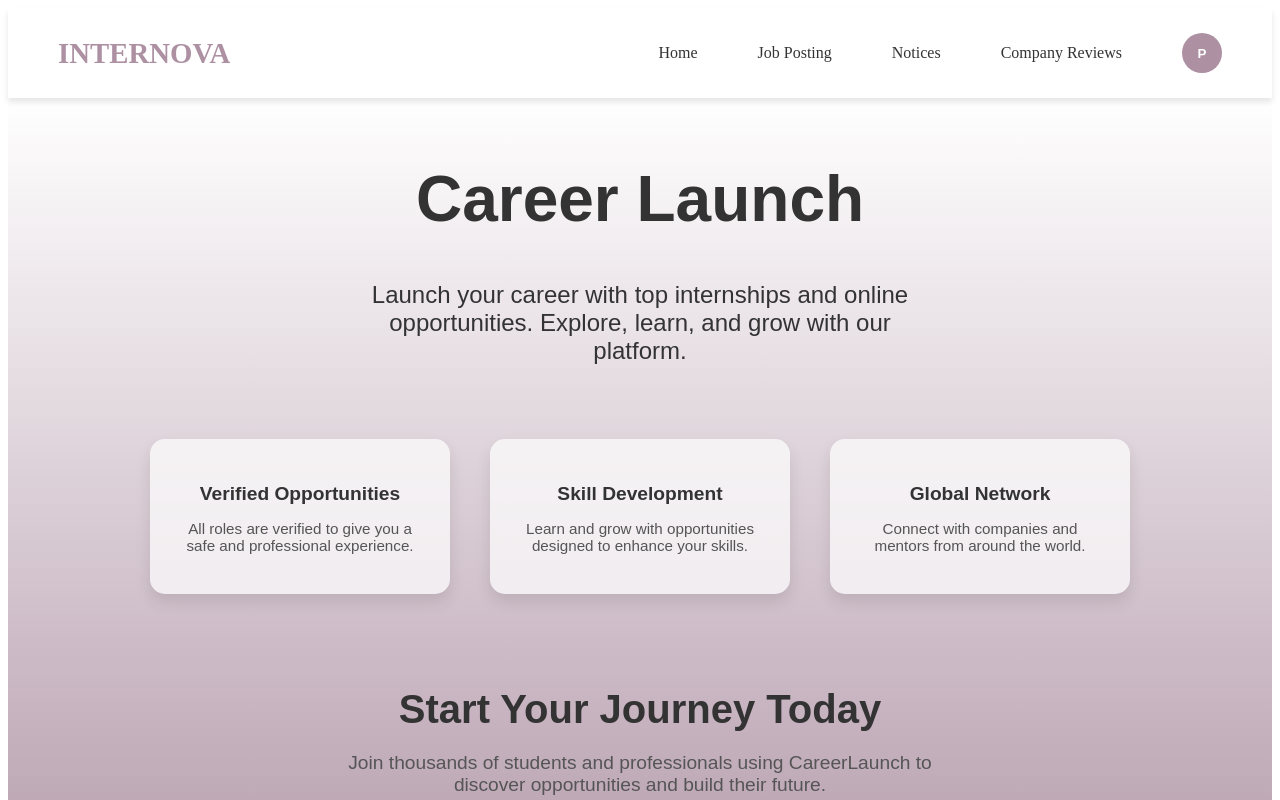
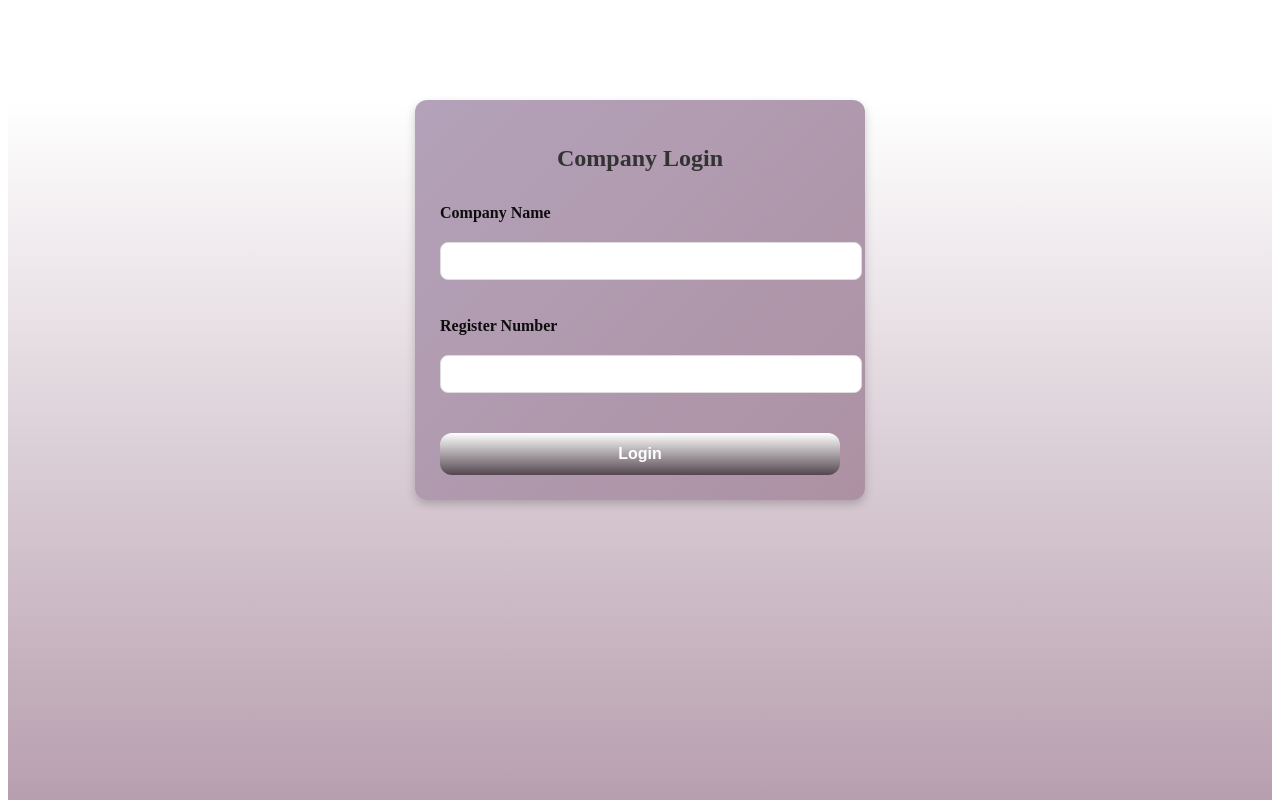
Before and after one commit to JanithThathsara/INTERNOVA, a React (Create React App) app in the folder frontend/: page /login in a window 1280 px wide. Before the commit this address led to /. Shown: the top 800 px of the page. Built offline with nearby package versions, Linux system fonts and the light colour scheme.

Commit message:
Change css and js file

```diff
--- a/frontend/src/App.js
+++ b/frontend/src/App.js
@@ -1,47 +1,56 @@
 import React from "react";
-import { BrowserRouter as Router, Routes, Route } from "react-router-dom";
-import './App.css';
+import { Routes, Route, Navigate } from "react-router-dom";
+import "./App.css";
+
+// Home
 import Home from "./components/Home/Home";
 
-import JobPosts from './components/JobPost/JobPosts';
+// Job CRUD
+import JobPosts from "./components/JobPost/JobPosts";
 import AddJobPost from "./components/JobPost/AddJobPost";
 import UpdateJob from "./components/JobPost/UpdateJob";
-//company regidter root
 
-import CompanyRegisterPage from './components/CompanyhomePage/CompanyHome';
-import CompanyDetailsPage from './components/CompanyDetailPage/CompanyDetails';
-import CompanyUpdatePage from './components/CompanyUpdatePage/CompanyUpdate';
+// Company CRUD
+import CompanyRegisterPage from "./components/CompanyhomePage/CompanyHome";
+import CompanyDetailsPage from "./components/CompanyDetailPage/CompanyDetails";
+import CompanyUpdatePage from "./components/CompanyUpdatePage/CompanyUpdate";
+import CompanyLogin from "./components/CompanyLogin/CompanyLogin";  // ✅ FIXED
 
-// Application Components
-import JobApplication from './components/Application/JobApplication';
-import ApplicationList from './components/Application/ApplicationList';
-import ApplicationDetails from './components/Application/ApplicationDetails';
-import { Navigate } from "react-router-dom";
+// Applications
+import JobApplication from "./components/Application/JobApplication";
+import ApplicationList from "./components/Application/ApplicationList";
+import ApplicationDetails from "./components/Application/ApplicationDetails";
 
 function App() {
-
   return (
-    <div >
-      <React.Fragment>
+    <div>
       <Routes>
+        {/* Home */}
         <Route path="/" element={<Home />} />
         <Route path="/Home" element={<Home />} />
+
+        {/* Job Routes */}
         <Route path="/job-posting" element={<JobPosts />} />
         <Route path="/add-job-post" element={<AddJobPost />} />
         <Route path="/update-job/:id" element={<UpdateJob />} />
-          {/* Add other routes here */}
+
+        {/* Company Routes */}
         <Route path="/CompanyRegister" element={<CompanyRegisterPage />} />
         <Route path="/Details/:id" element={<CompanyDetailsPage />} />
         <Route path="/CompanyUpdate/:id" element={<CompanyUpdatePage />} />
+
         {/* Application Routes */}
         <Route path="/newApplication" element={<JobApplication />} />
         <Route path="/applications" element={<ApplicationList />} />
         <Route path="/applications/:id" element={<ApplicationDetails />} />
+        <Route path="/apply" element={<JobApplication />} />
+
+        {/* Auth Route */}
+        <Route path="/login" element={<CompanyLogin />} /> {/* ✅ FIXED */}
+
+        {/* Catch All → Redirect to Home */}
         <Route path="*" element={<Navigate to="/" replace />} />
-        <Route path="/apply" element={<JobApplication />} />
       </Routes>
-      </React.Fragment>
-
     </div>
   );
 }
--- /dev/null
+++ b/frontend/src/components/CompanyLogin/CompanyLogin.css
@@ -0,0 +1,75 @@
+.login-background {
+  min-height: 100vh;
+  background: linear-gradient(180deg, #ffffff 0%, #ad91a3 100%);
+}
+
+.login-container {
+  max-width: 400px;
+  margin: 100px auto;
+  padding: 25px;
+ background: linear-gradient(135deg, #b3a2b9, #ad91a3);
+  border-radius: 12px;
+  box-shadow: 0px 4px 10px rgba(0,0,0,0.2);
+  text-align: center;
+}
+
+.login-container h2 {
+  margin-bottom: 20px;
+  color: #333;
+}
+
+.login-form {
+  display: flex;
+  flex-direction: column;
+  gap: 15px;
+}
+
+.login-form label {
+  text-align: left;
+  font-weight: bold;
+  color: #0e0d0d;
+}
+
+.login-form input {
+  padding: 10px;
+  border: 1px solid #ddd;
+  border-radius: 8px;
+  outline: none;
+}
+
+.login-btn {
+  padding: 12px;
+  background: #ad91a3;
+  color: rgba;
+  border: none;
+  border-radius: 8px;
+  font-weight: bold;
+  cursor: pointer;
+  transition: 0.3s;
+}
+
+.login-btn:hover {
+  box-shadow: 0 6px 15px rgba(0,0,0,0.3);
+}
+
+.error {
+  color: red;
+  font-size: 14px;
+}
+.login-btn {
+  width: 100%;
+  padding: 12px;
+  border: none;
+  border-radius: 12px;
+ background: linear-gradient(180deg, #ffffff 0%, #54464f 100%);
+  color: #fff;
+  font-size: 16px;
+  font-weight: bold;
+  cursor: pointer;
+  margin-top: 15px;
+  transition: transform 0.2s ease, box-shadow 0.2s ease;
+}
+.submit-btn:hover {
+  transform: translateY(-2px);
+  box-shadow: 0 6px 15px rgba(97, 7, 59, 0.4);
+}
--- /dev/null
+++ b/frontend/src/components/CompanyLogin/CompanyLogin.js
@@ -0,0 +1,68 @@
+import React, { useState } from "react";
+import "./CompanyLogin.css";
+import axios from "axios";
+import { useNavigate } from "react-router-dom";
+
+const Login = () => {
+  const navigate = useNavigate();
+  const [formData, setFormData] = useState({
+    companyName: "",
+    companyRegisterNumber: "",
+  });
+  const [error, setError] = useState("");
+
+  const handleChange = (e) => {
+    setFormData({ ...formData, [e.target.name]: e.target.value });
+  };
+
+  const handleSubmit = async (e) => {
+    e.preventDefault();
+    setError("");
+
+    try {
+      const res = await axios.post("http://localhost:5000/users/login", formData);
+
+      if (res.data) {
+        localStorage.setItem("loggedUser", JSON.stringify(res.data)); // save user
+        navigate(`/Details/${res.data._id}`);
+      }
+    } catch (err) {
+      console.error(err);
+      setError("Invalid login details");
+    }
+  };
+
+  return (
+    <div className="login-background">
+    <div className="login-container">
+      <h2>Company Login</h2>
+      <form onSubmit={handleSubmit} className="login-form">
+        <label>Company Name</label>
+        <input
+          type="text"
+          name="companyName"
+          value={formData.companyName}
+          onChange={handleChange}
+          required
+        />
+
+        <label>Register Number</label>
+        <input
+          type="text"
+          name="companyRegisterNumber"
+          value={formData.companyRegisterNumber}
+          onChange={handleChange}
+          required
+        />
+
+        {error && <p className="error">{error}</p>}
+
+        <button type="submit" className="login-btn">Login</button>
+
+      </form>
+    </div>
+    </div>
+  );
+};
+
+export default Login;
--- a/frontend/src/components/CompanyhomePage/CompanyHome.js
+++ b/frontend/src/components/CompanyhomePage/CompanyHome.js
@@ -1,9 +1,8 @@
 import React, { useState } from "react";
 import "./CompanyHome.css";
-import Nav from '../Nav/Nav';
+import Nav from "../Nav/Nav";
 import { useNavigate } from "react-router-dom";
 import axios from "axios";
-
 
 const CompanyHome = () => {
   const navigate = useNavigate();
@@ -91,15 +90,25 @@ const CompanyHome = () => {
               <option value="Other">Other</option>
             </select>
 
+            {/* Save Company Button */}
             <button type="submit" className="submit-btn">
               Save Company
+            </button>
+
+            {/* New Login Button */}
+            <button
+              type="button"
+              className="login-btn"
+              onClick={() => navigate("/login")}
+              style={{ marginLeft: "10px" }}
+            >
+              Login
             </button>
           </form>
         </div>
       </div>
     </>
   );
-
 };
 
 export default CompanyHome;
--- a/frontend/src/components/Nav/Nav.js
+++ b/frontend/src/components/Nav/Nav.js
@@ -1,22 +1,30 @@
 import React from 'react';
 import './Nav.css';
-import { Link } from 'react-router-dom';
+import { Link, useNavigate } from 'react-router-dom';
 
 export default function Nav() {
+  const navigate = useNavigate();
+
+  const handleProfileClick = () => {
+    const user = JSON.parse(localStorage.getItem("loggedUser"));
+    if (user) {
+      navigate(`/Details/${user._id}`);
+    } else {
+      navigate("/login");
+    }
+  };
+
   return (
     <nav className="nav-container">
-      {/* Left side: Logo */}
       <div className="nav-left">
         <h1>INTERNOVA</h1>
       </div>
-
-      {/* Right side: Pages and Profile Icon */}
       <div className="nav-right">
         <Link to="/">Home</Link>
         <Link to="/job-posting">Job Posting</Link>
         <Link to="/notices">Notices</Link>
         <Link to="/company-reviews">Company Reviews</Link>
-        <button className="profile-btn">P</button>
+        <button className="profile-btn" onClick={handleProfileClick}>P</button>
       </div>
     </nav>
   );
```
Also changed, not shown: 2 other files (tests, documents, lock files or other folders). Lines whose indentation alone changed are shown as unchanged.
